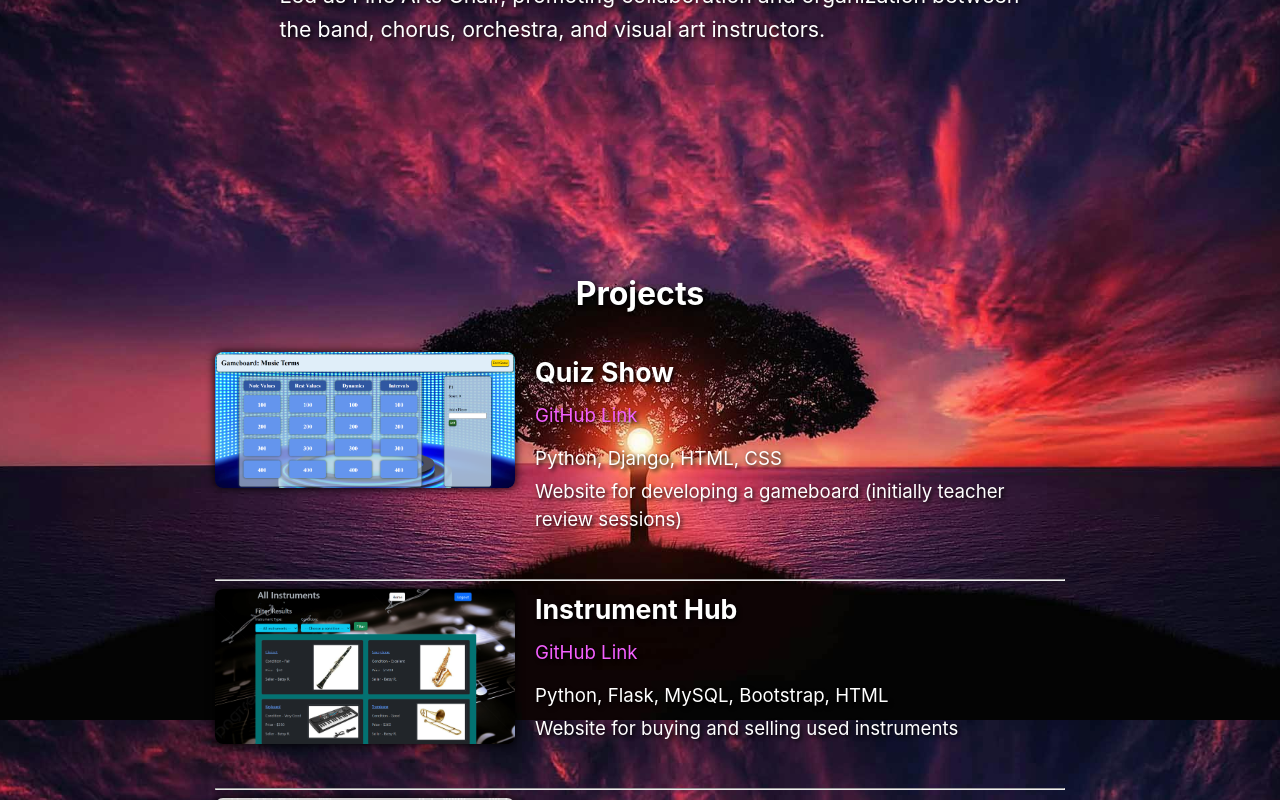
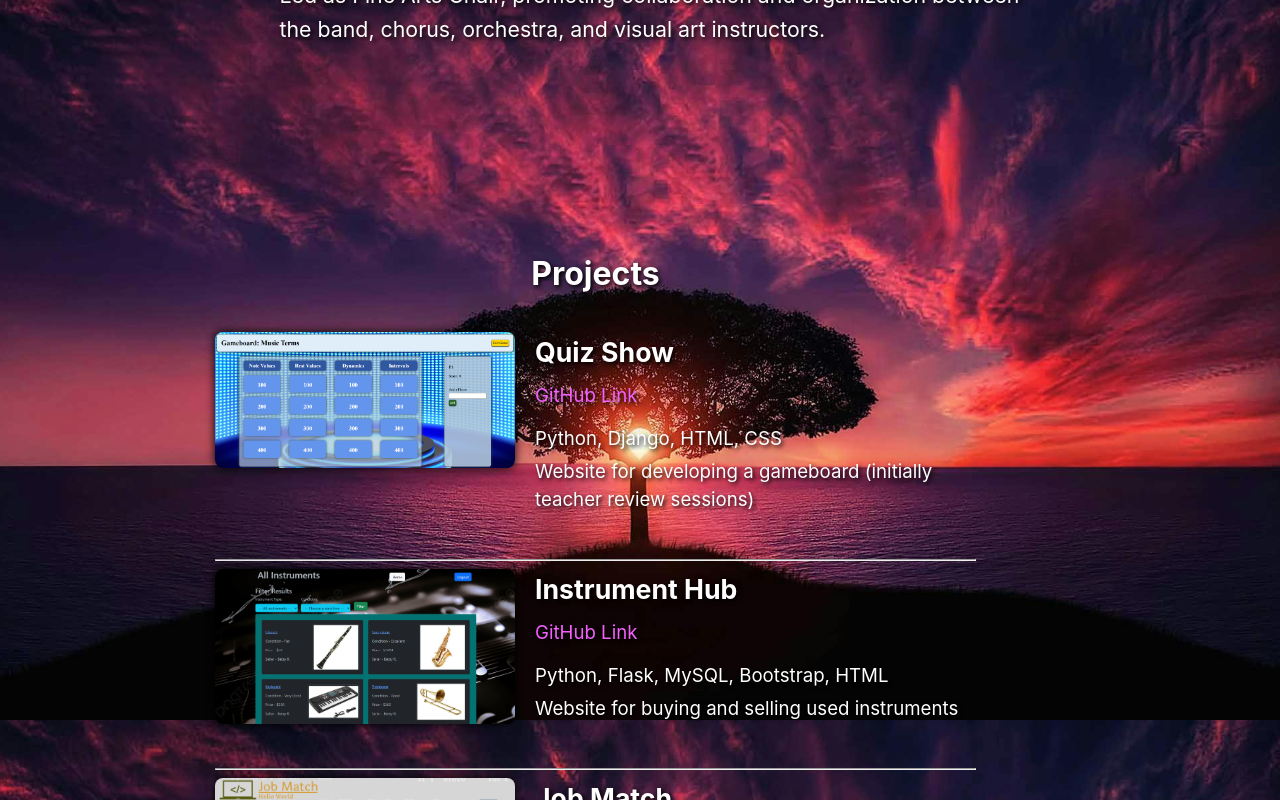
Before and after one commit to Wbradmeyer/vitePortfolio, a Vue app: page / in a window 1280 px wide. Shown: the part 1680-2480 px from the top of the page. Built offline with nearby package versions, Linux system fonts and the light colour scheme.

Commit message:
adjust project container width

```diff
--- a/src/components/Projects.vue
+++ b/src/components/Projects.vue
@@ -68,7 +68,8 @@ const projects = [
     .proj-container {
         display: flex;
         justify-content: center;
-        padding: 120px 0px 0px;
+        padding: 100px 0px 0px;
+        max-width: 90%;
     }
 
     .projects {
```
